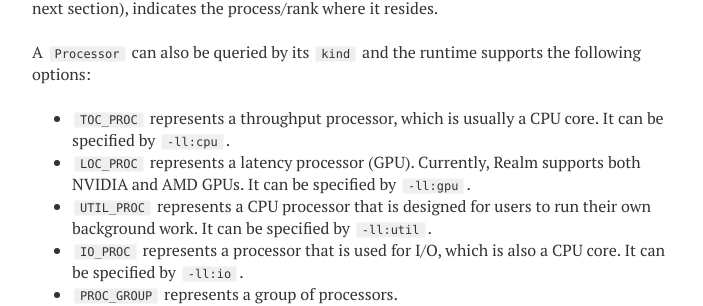
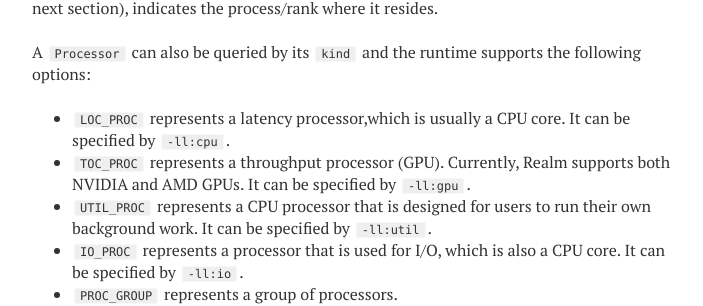
Before and after one commit to apryakhin/legion.stanford.edu, a Jekyll site: the page built from tutorials/realm/machine_model.md, in a window 1280 px wide and 900 px high, scrolled down 762 px. Shown: the part 153-459 px from the top of the window, without its empty margins (288-991 px from the left). Built offline with Jekyll 4.4.1, drawn with Linux system fonts in a browser that asks for light colours; nearby versions of some CDN libraries.

```diff
--- a/tutorials/realm/machine_model.md
+++ b/tutorials/realm/machine_model.md
@@ -41,9 +41,9 @@ The address space of a Realm resource, such as Processor and Memory (introduced
 
 A `Processor` can also be queried by its `kind` and the runtime supports the following options:
 
-- `TOC_PROC` represents a throughput processor, which is usually a CPU core.
+- `LOC_PROC` represents a latency processor,which is usually a CPU core.
   It can be specified by `-ll:cpu`.
-- `LOC_PROC` represents a latency processor (GPU).
+- `TOC_PROC` represents a throughput processor (GPU).
   Currently, Realm supports both NVIDIA and AMD GPUs.
   It can be specified by `-ll:gpu`.
 - `UTIL_PROC` represents a CPU processor that is designed for users to run their own background work.
```
